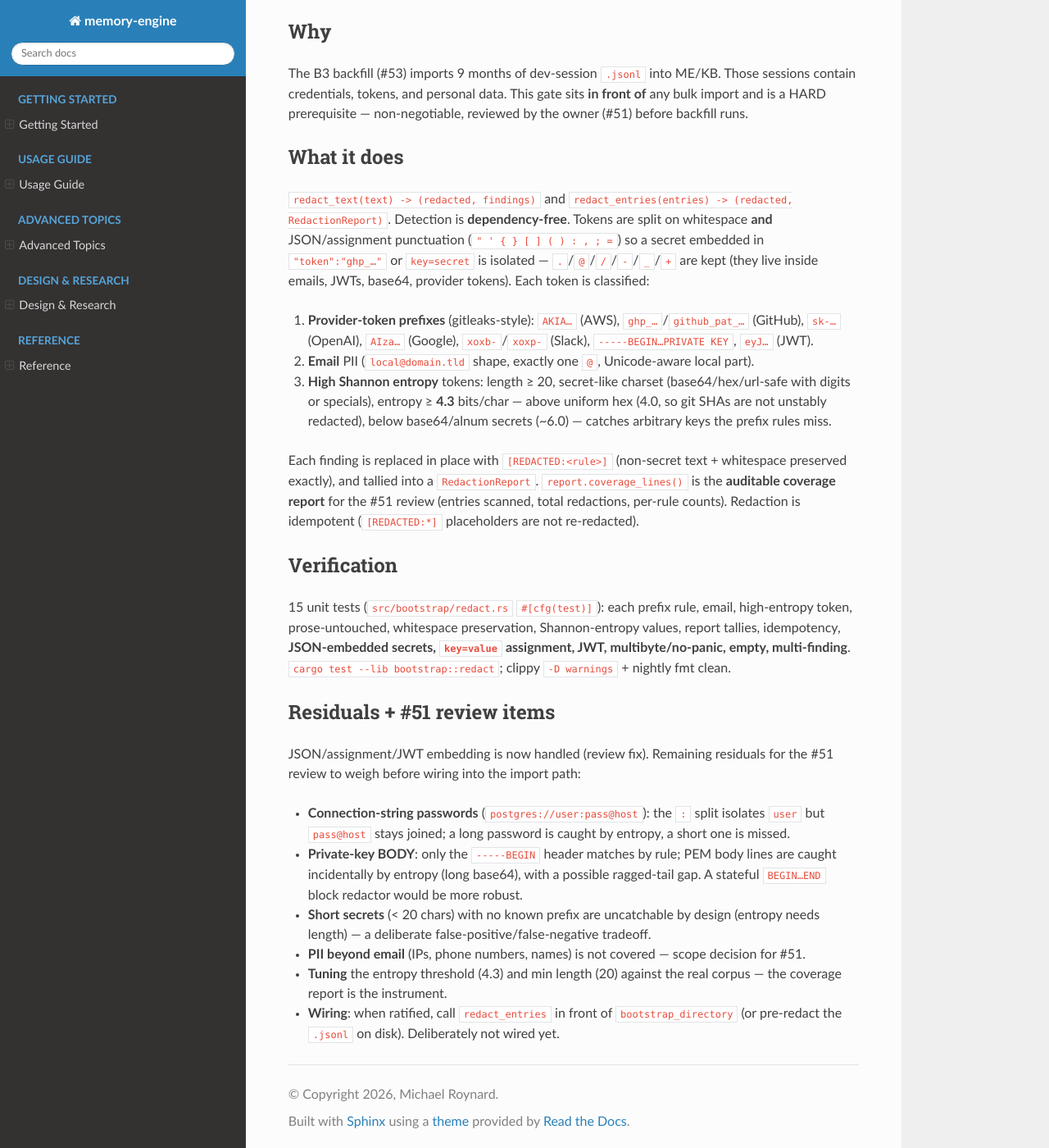
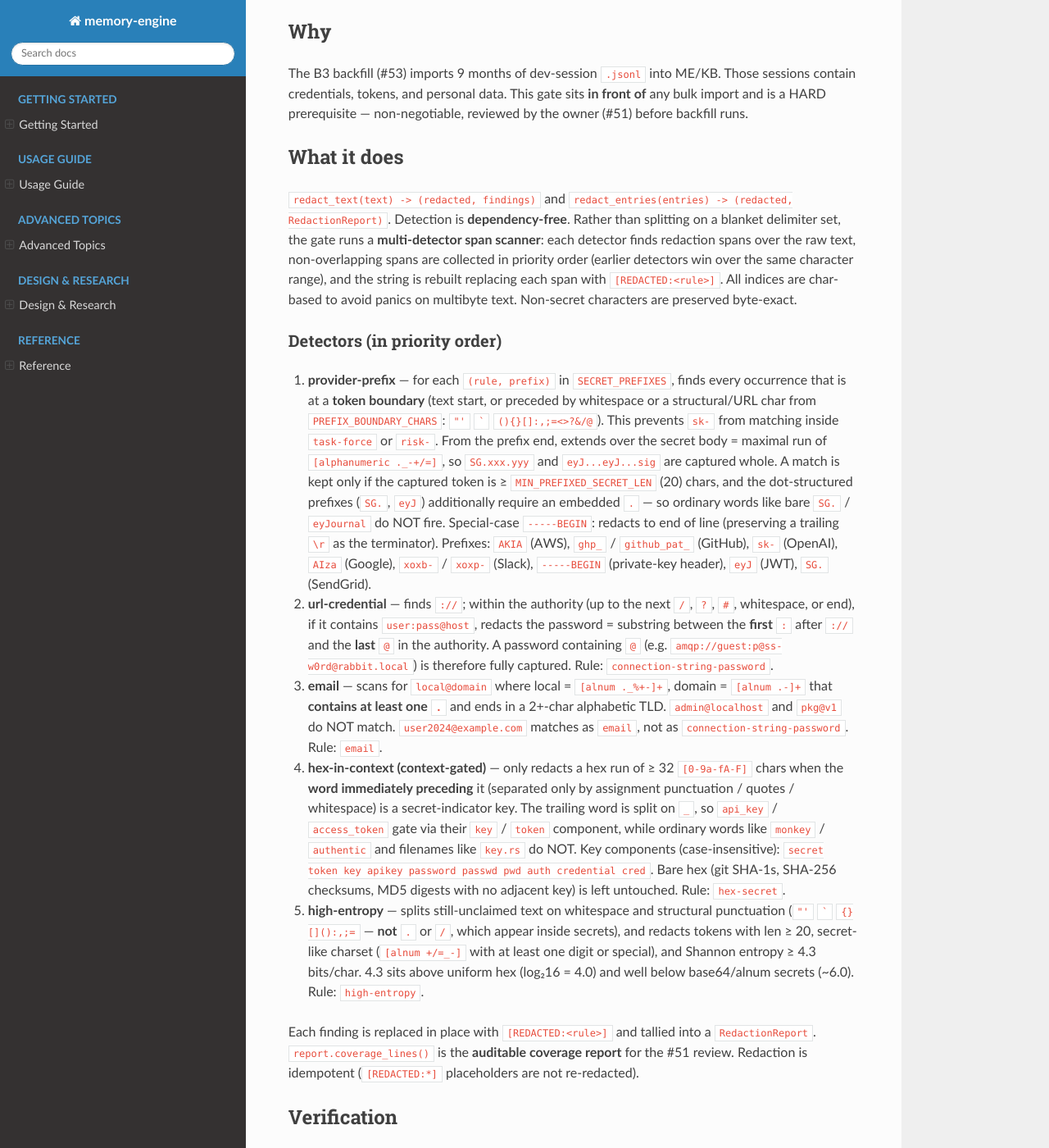
Before and after one commit to dutiona/memory-engine, a Sphinx documentation site: the page built from docs/audits/S0.5-redaction-gate.md, in a window 1280 px wide and 1400 px high, scrolled down 212 px. Shown: the whole window at 82% size. Built offline with Sphinx 7.4.7 and the Read the Docs theme 3.1.0, drawn with Linux system fonts in a browser that asks for light colours; pages that are not in the unit, such as notebooks, are missing from menus; some of the changed text lies outside the part shown.

Commit message:
fix(redact): replace token-split with multi-detector span scanner
Addresses the S0 review + two adversarial re-verify passes (#45). The prior
blanket `.`/`/` delimiter approach over-redacted prose and leaked an `@`-bearing
connection-string password. Reworked as a dependency-free 5-detector span scanner
(provider-prefix / url-credential / email / hex-in-context / high-entropy):
- connection-string passwords (incl. those containing `@`) are redacted, not
  mistallied as email;
- hex secrets are caught ONLY when word-adjacent to a secret-indicator key, so bare
  git SHAs / checksums survive (no data loss in the #53 backfill corpus);
- provider prefixes require >=20 chars, and SG./eyJ require dotted structure, so
  bare "SG." / "eyJournal" no longer false-positive;
- prose, file paths, version strings and public URLs are preserved byte-exact.
38 unit tests; still build-only (owner wires it in at #51).

```diff
--- a/docs/audits/S0.5-redaction-gate.md
+++ b/docs/audits/S0.5-redaction-gate.md
@@ -11,45 +11,111 @@ and is a HARD prerequisite — non-negotiable, reviewed by the owner (#51) befor
 ## What it does
 
 `redact_text(text) -> (redacted, findings)` and `redact_entries(entries) -> (redacted, RedactionReport)`.
-Detection is **dependency-free**. Tokens are split on whitespace **and** JSON/assignment
-punctuation (`" ' { } [ ] ( ) : , ; =`) so a secret embedded in `"token":"ghp_…"` or
-`key=secret` is isolated — `.`/`@`/`/`/`-`/`_`/`+` are kept (they live inside emails, JWTs,
-base64, provider tokens). Each token is classified:
+Detection is **dependency-free**. Rather than splitting on a blanket delimiter set, the gate
+runs a **multi-detector span scanner**: each detector finds redaction spans over the raw text,
+non-overlapping spans are collected in priority order (earlier detectors win over the same
+character range), and the string is rebuilt replacing each span with `[REDACTED:<rule>]`.
+All indices are char-based to avoid panics on multibyte text. Non-secret characters are
+preserved byte-exact.
 
-1. **Provider-token prefixes** (gitleaks-style): `AKIA…` (AWS), `ghp_…`/`github_pat_…` (GitHub),
-   `sk-…` (OpenAI), `AIza…` (Google), `xoxb-`/`xoxp-` (Slack), `-----BEGIN…PRIVATE KEY`, `eyJ…` (JWT).
-2. **Email** PII (`local@domain.tld` shape, exactly one `@`, Unicode-aware local part).
-3. **High Shannon entropy** tokens: length ≥ 20, secret-like charset (base64/hex/url-safe with
-   digits or specials), entropy ≥ **4.3** bits/char — above uniform hex (4.0, so git SHAs are
-   not unstably redacted), below base64/alnum secrets (~6.0) — catches arbitrary keys the prefix
-   rules miss.
+### Detectors (in priority order)
 
-Each finding is replaced in place with `[REDACTED:<rule>]` (non-secret text + whitespace
-preserved exactly), and tallied into a `RedactionReport`. `report.coverage_lines()` is the
-**auditable coverage report** for the #51 review (entries scanned, total redactions, per-rule
-counts). Redaction is idempotent (`[REDACTED:*]` placeholders are not re-redacted).
+1. **provider-prefix** — for each `(rule, prefix)` in `SECRET_PREFIXES`, finds every occurrence
+   that is at a **token boundary** (text start, or preceded by whitespace or a structural/URL
+   char from `PREFIX_BOUNDARY_CHARS`: `"'` `` ` `` `(){}[]:,;=<>?&/@`). This prevents `sk-`
+   from matching inside `task-force` or `risk-`. From the prefix end, extends over the secret
+   body = maximal run of `[alphanumeric ._-+/=]`, so `SG.xxx.yyy` and `eyJ...eyJ...sig` are
+   captured whole. A match is kept only if the captured token is ≥ `MIN_PREFIXED_SECRET_LEN`
+   (20) chars, and the dot-structured prefixes (`SG.`, `eyJ`) additionally require an embedded
+   `.` — so ordinary words like bare `SG.` / `eyJournal` do NOT fire. Special-case
+   `-----BEGIN`: redacts to end of line (preserving a trailing `\r` as the terminator).
+   Prefixes: `AKIA` (AWS), `ghp_` / `github_pat_` (GitHub), `sk-` (OpenAI), `AIza` (Google),
+   `xoxb-` / `xoxp-` (Slack), `-----BEGIN` (private-key header), `eyJ` (JWT), `SG.` (SendGrid).
+
+2. **url-credential** — finds `://`; within the authority (up to the next `/`, `?`, `#`,
+   whitespace, or end), if it contains `user:pass@host`, redacts the password = substring
+   between the **first** `:` after `://` and the **last** `@` in the authority. A password
+   containing `@` (e.g. `amqp://guest:p@ss-w0rd@rabbit.local`) is therefore fully captured.
+   Rule: `connection-string-password`.
+
+3. **email** — scans for `local@domain` where local = `[alnum ._%+-]+`, domain = `[alnum .-]+`
+   that **contains at least one `.`** and ends in a 2+-char alphabetic TLD. `admin@localhost`
+   and `pkg@v1` do NOT match. `user2024@example.com` matches as `email`, not as
+   `connection-string-password`. Rule: `email`.
+
+4. **hex-in-context (context-gated)** — only redacts a hex run of ≥ 32 `[0-9a-fA-F]` chars
+   when the **word immediately preceding** it (separated only by assignment punctuation /
+   quotes / whitespace) is a secret-indicator key. The trailing word is split on `_`, so
+   `api_key` / `access_token` gate via their `key` / `token` component, while ordinary words
+   like `monkey` / `authentic` and filenames like `key.rs` do NOT. Key components
+   (case-insensitive): `secret token key apikey password passwd pwd auth credential cred`.
+   Bare hex (git SHA-1s, SHA-256 checksums, MD5 digests with no adjacent key) is left
+   untouched. Rule: `hex-secret`.
+
+5. **high-entropy** — splits still-unclaimed text on whitespace and structural punctuation
+   (`"'` `` ` `` `{}[]():,;=` — **not** `.` or `/`, which appear inside secrets), and redacts
+   tokens with len ≥ 20, secret-like charset (`[alnum +/=_-]` with at least one digit or
+   special), and Shannon entropy ≥ 4.3 bits/char. 4.3 sits above uniform hex (log₂16 = 4.0)
+   and well below base64/alnum secrets (~6.0). Rule: `high-entropy`.
+
+Each finding is replaced in place with `[REDACTED:<rule>]` and tallied into a `RedactionReport`.
+`report.coverage_lines()` is the **auditable coverage report** for the #51 review.
+Redaction is idempotent (`[REDACTED:*]` placeholders are not re-redacted).
 
 ## Verification
 
-15 unit tests (`src/bootstrap/redact.rs` `#[cfg(test)]`): each prefix rule, email, high-entropy
-token, prose-untouched, whitespace preservation, Shannon-entropy values, report tallies,
-idempotency, **JSON-embedded secrets, `key=value` assignment, JWT, multibyte/no-panic, empty,
-multi-finding**. `cargo test --lib bootstrap::redact`; clippy `-D warnings` + nightly fmt clean.
+38 unit tests (`src/bootstrap/redact.rs` `#[cfg(test)]`):
 
-## Residuals + #51 review items
+- **Provider prefixes**: each of AWS, GitHub PAT, OpenAI (`sk-`), private-key header.
+- **Boundary rule**: `sk-` does not match inside `task-force` / `risk-`.
+- **SendGrid** (`SG.<22>.<43>`): prefix fires, body extends over dots.
+- **JWT** (`eyJ...`): prefix fires, captures header + body.
+- **URL-credential basic** (`postgres://user:s3cr3tPass1@db.host.com`): password redacted as `connection-string-password`, not `email`.
+- **URL-credential @ in password** (`amqp://guest:p@ss-w0rd@rabbit.local`): full password captured.
+- **URL-embedded GitHub PAT** (`https://x:ghp_...@github.com`): PAT not leaked.
+- **Email** (`craig@example.com`): redacted as `email`.
+- **Email with digit in local** (`user2024@example.com`): redacts as `email`, not `connection-string-password`.
+- **Angle-bracket email** (`<user@example.com>`): email extracted and redacted.
+- **`admin@localhost`** / **`pkg@v1`**: NOT redacted (no domain dot / no TLD).
+- **Bare git SHA-1** (40-char hex, no key): NOT redacted (`assert_eq!(out, input)`).
+- **Bare SHA-256** (64-char hex, no key): NOT redacted (`assert_eq!(out, input)`).
+- **Hex after `api_key=`**: redacted as `hex-secret`.
+- **Hex after `secret: `**: redacted as `hex-secret`.
+- **Short hex** (< 32 chars): NOT redacted.
+- **High-entropy token**: redacted.
+- **`key=value` assignment**: key name survives, value redacted.
+- **Prose untouched** (`assert_eq!(out, prose)` — fully restored).
+- **Version string** (`version 1.2.3`): not redacted.
+- **File path** (`see src/foo/bar.rs`): not redacted.
+- **Plain HTTPS URL** (`https://example.com`): not redacted.
+- **Hyphenated prose** (`task-force`, `risk-free`): not redacted.
+- **Whitespace + non-secrets**: preserved byte-exact.
+- **JSON-embedded secrets**: `"token":"ghp_..."` / `"email":"a@b.com"` both caught.
+- **Idempotency**: double-redaction produces no new findings.
+- **Report tallies**: `entries_scanned`, `total`, per-rule counts correct.
+- **Multiple findings one line**: both caught.
+- **Shannon entropy values**: 0-bit (empty), 0-bit (uniform), 2-bit (4 distinct).
+- **Multibyte no-panic**: Unicode prose around email doesn't panic.
+- **Empty input**: clean.
 
-JSON/assignment/JWT embedding is now handled (review fix). Remaining residuals for the #51
-review to weigh before wiring into the import path:
+`cargo test redact`: 38 passed. `cargo +nightly fmt --check`: clean. `cargo clippy --all-targets`: no issues.
 
-- **Connection-string passwords** (`postgres://user:pass@host`): the `:` split isolates `user`
-  but `pass@host` stays joined; a long password is caught by entropy, a short one is missed.
-- **Private-key BODY**: only the `-----BEGIN` header matches by rule; PEM body lines are caught
-  incidentally by entropy (long base64), with a possible ragged-tail gap. A stateful
-  `BEGIN…END` block redactor would be more robust.
-- **Short secrets** (< 20 chars) with no known prefix are uncatchable by design (entropy needs
-  length) — a deliberate false-positive/false-negative tradeoff.
+## Known limitations
+
+- **Bare hex secrets** (a long key stored bare, no `key=` / `secret:` context on the same line)
+  are **not caught** by the hex-in-context detector. They may be caught by the high-entropy
+  detector if the token is ≥ 20 chars and mixed enough (pure hex entropy = 4.0 < threshold 4.3,
+  so a bare uniform hex token will slip through). Deferred to #51's regex/gitleaks upgrade.
+- **Arbitrary embedded secrets** with no known prefix, no context key, and entropy below 4.3
+  (short or low-entropy tokens) are not caught. Deferred to #51.
 - **PII beyond email** (IPs, phone numbers, names) is not covered — scope decision for #51.
-- **Tuning** the entropy threshold (4.3) and min length (20) against the real corpus — the
-  coverage report is the instrument.
+- **Private-key body**: only the `-----BEGIN` header line is redacted by rule; PEM body lines
+  are caught incidentally by high-entropy (long base64), with a possible ragged-tail gap.
+
+## Residuals for #51
+
+- Tune entropy threshold (4.3) and min length (20) against the real corpus — the coverage
+  report is the instrument.
+- Consider stateful `BEGIN…END` block redaction for PEM bodies.
 - **Wiring**: when ratified, call `redact_entries` in front of `bootstrap_directory` (or
   pre-redact the `.jsonl` on disk). Deliberately not wired yet.
```
Also changed, not shown: 1 other file.
